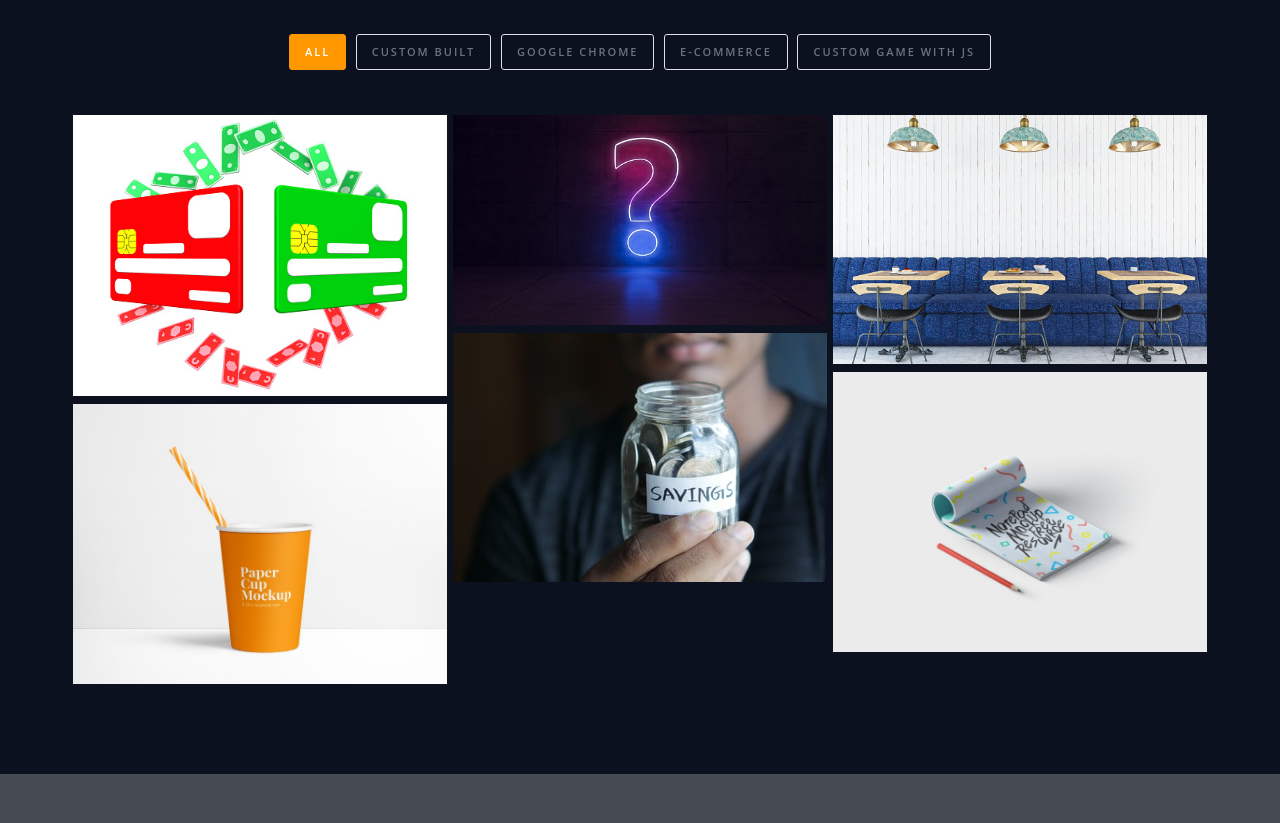
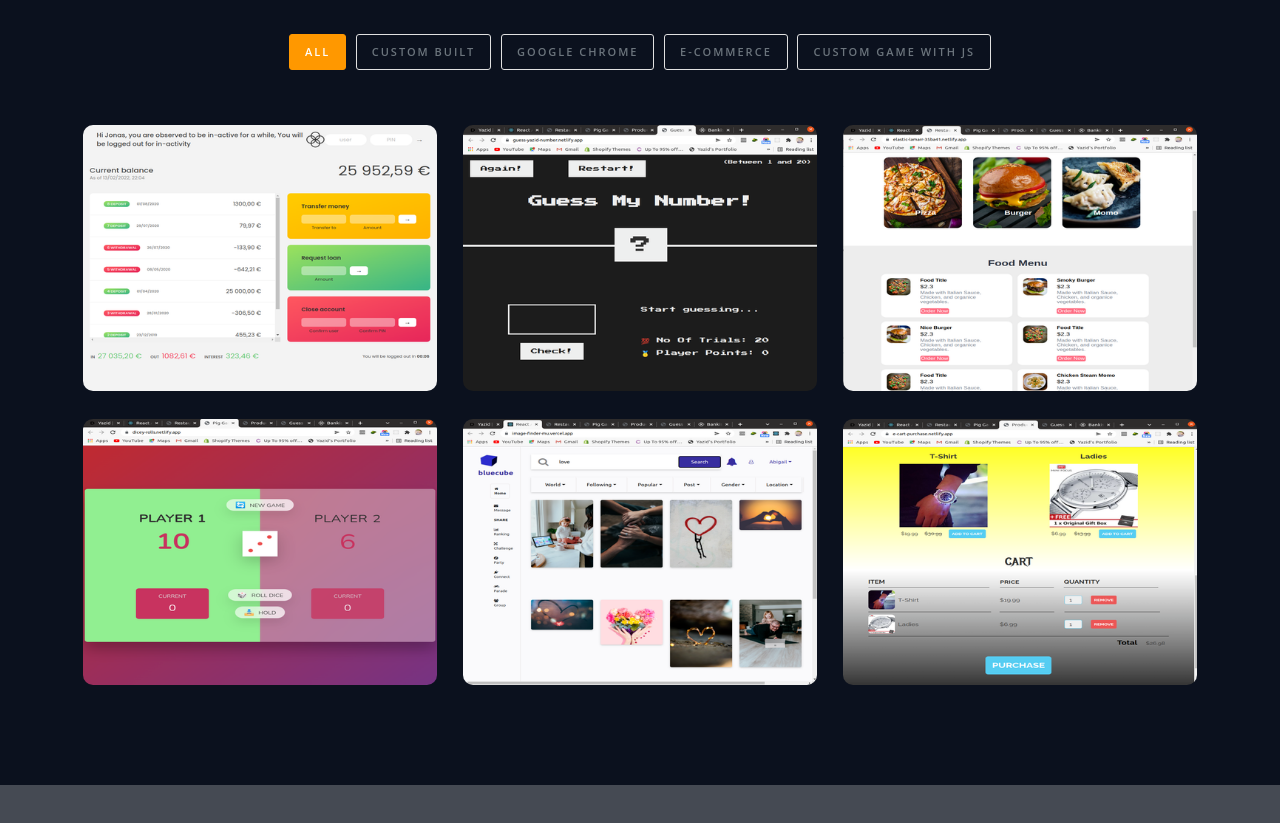
Before and after one commit to yazshrilld/yazie-portfolio, a plain HTML site: page index.html in a window 1280 px wide. Shown: the part 2882-3705 px from the top of the page. Drawn offline with Linux system fonts and the light colour scheme; placeholder pictures from the web are drawn by us.

Commit message:
pushed new images

```diff
--- a/css/style.css
+++ b/css/style.css
@@ -602,6 +602,8 @@ p {
 }
 
 .item-container {
+    padding: 10px;
+    border-radius: 20px;
     transform: translateX(0%);
     -ms-transform: translateX(0%);
     -webkit-transform: translateX(0%);
--- a/index.html
+++ b/index.html
@@ -420,8 +420,8 @@
                 <div class="row container-grid projects-wrapper mt-4 pt-2">
                     <div class="col-lg-4 spacing branding designing development">
                         <div class="item-box mt-2">
-                            <a class="mfp-image" href="images/bank_transfer.jpg" title="">
-                                <img class="item-container img-fluid mx-auto" src="images/bank_transfer.jpg" alt="1" />
+                            <a class="mfp-image" href="images/bank-proj-rez.png" title="">
+                                <img class="item-container img-fluid mx-auto" src="images/bank-proj-rez.png" alt="1" />
                                 <div class="item-mask">
                                     <div class="item-caption text-white text-center">
                                         <h5>Project title</h5>
@@ -435,8 +435,8 @@
 
                     <div class="col-lg-4 spacing photography">
                         <div class="item-box mt-2">
-                            <a class="mfp-image" href="images/question_mark.jpg" title="">
-                                <img class="item-container img-fluid mx-auto" src="images/question_mark.jpg" alt="2" />
+                            <a class="mfp-image" href="images/guess-proj-res.png" title="">
+                                <img class="item-container img-fluid mx-auto" src="images/guess-proj-res.png" alt="2" />
                                 <div class="item-mask">
                                     <div class="item-caption text-white text-center">
                                         <h5>Project title</h5>
@@ -450,8 +450,8 @@
 
                     <div class="col-lg-4 spacing branding development">
                         <div class="item-box mt-2">
-                            <a class="mfp-image" href="images/restaurant_blue.jpg" title="">
-                                <img class="item-container img-fluid mx-auto" src="images/restaurant_blue.jpg" alt="4" />
+                            <a class="mfp-image" href="images/food-order-res.png" title="">
+                                <img class="item-container img-fluid mx-auto" src="images/food-order-res.png" alt="4" />
                                 <div class="item-mask">
                                     <div class="item-caption text-white text-center">
                                         <h5>Project title</h5>
@@ -465,8 +465,8 @@
 
                     <div class="col-lg-4 spacing branding designing">
                         <div class="item-box mt-2">
-                            <a class="mfp-image" href="images/budget_s.jpeg" title="">
-                                <img class="item-container img-fluid mx-auto" src="images/budget_s.jpeg" alt="4" />
+                            <a class="mfp-image" href="images/dice-proj-res.png" title="">
+                                <img class="item-container img-fluid mx-auto" src="images/dice-proj-res.png" alt="4" />
                                 <div class="item-mask">
                                     <div class="item-caption text-white text-center">
                                         <h5>Project title</h5>
@@ -480,8 +480,8 @@
 
                     <div class="col-lg-4 spacing branding designing">
                         <div class="item-box mt-2">
-                            <a class="mfp-image" href="images/img-1.jpg" title="">
-                                <img class="item-container img-fluid mx-auto" src="images/img-1.jpg" alt="5" />
+                            <a class="mfp-image" href="images/findImage-proj-res.png" title="">
+                                <img class="item-container img-fluid mx-auto" src="images/findImage-proj-res.png" alt="5" />
                                 <div class="item-mask">
                                     <div class="item-caption text-white text-center">
                                         <h5>Project title</h5>
@@ -495,8 +495,8 @@
 
                     <div class="col-lg-4 spacing photography">
                         <div class="item-box mt-2">
-                            <a class="mfp-image" href="images/img-4.jpg" title="">
-                                <img class="item-container img-fluid mx-auto" src="images/img-4.jpg" alt="5" />
+                            <a class="mfp-image" href="images/cart-proj-res.png" title="">
+                                <img class="item-container img-fluid mx-auto" src="images/cart-proj-res.png" alt="5" />
                                 <div class="item-mask">
                                     <div class="item-caption text-white text-center">
                                         <h5>Project title</h5>
```
Also changed, not shown: images/bank-proj-rez.png (added), images/cart-proj-res.png (added), images/dice-proj-res.png (added), images/findImage-proj-res.png (added), images/food-order-res.png (added), images/guess-proj-res.png (added), images/project-bank.png (added), images/project-cart.png (added), images/project-dice.png (added), images/project-food.png (added), images/project-guess.png (added), images/project-react.png (added).
